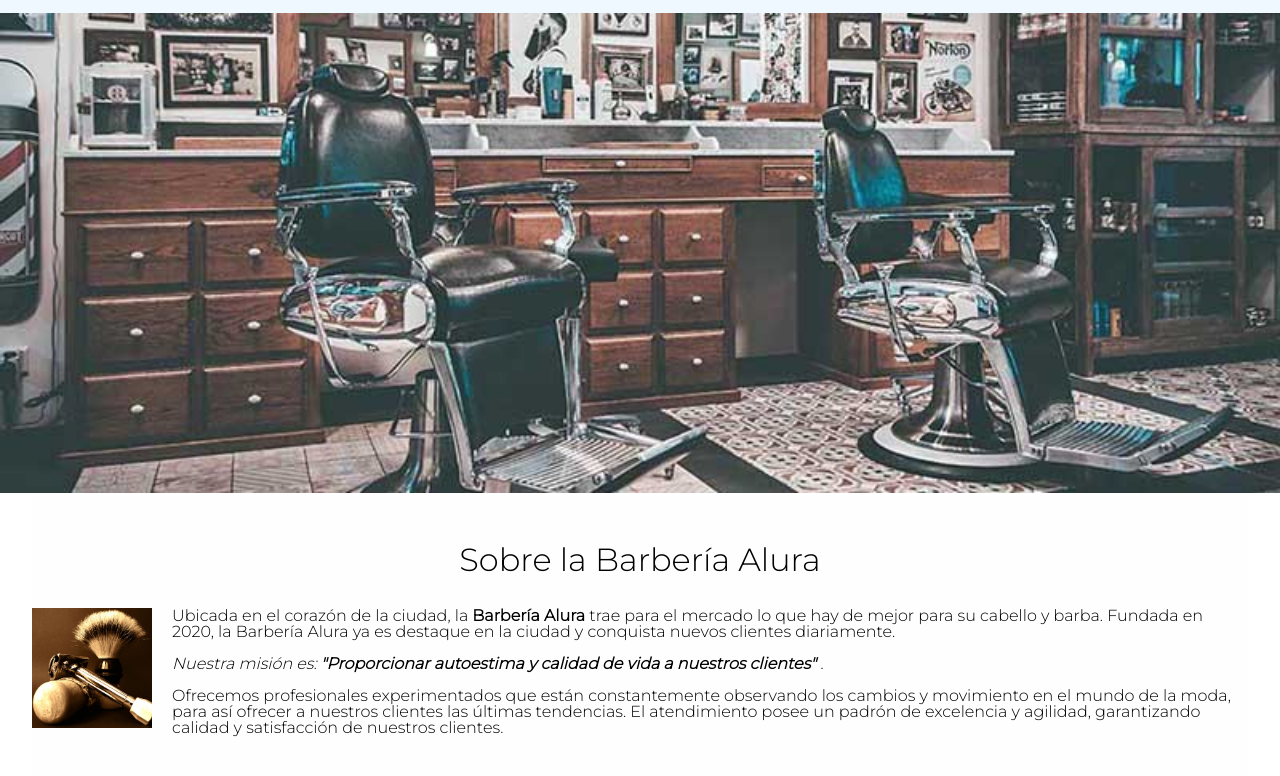
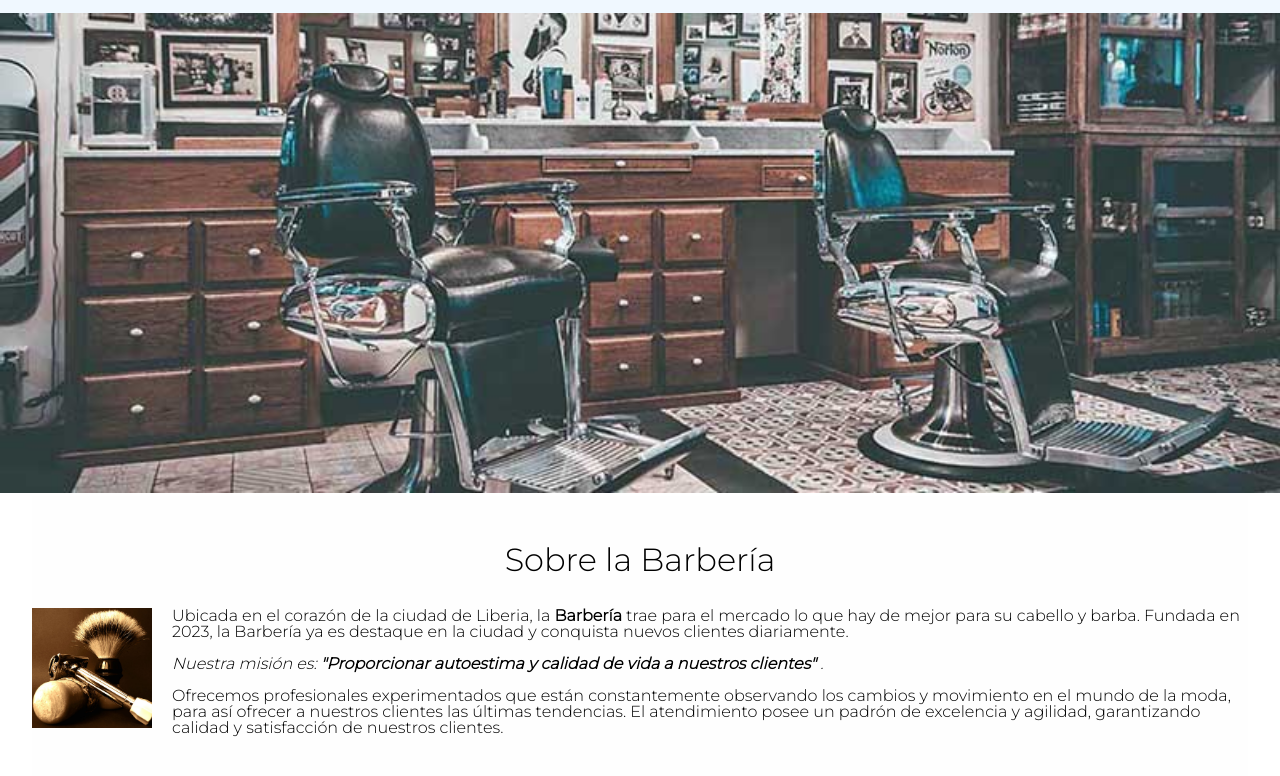
Before and after one commit to Kenneth506CR/Barberia, a plain HTML site: page index.html in a window 1280 px wide. Shown: the part 272-1048 px from the top of the page. Drawn offline with Linux system fonts and the light colour scheme.

Commit message:
Resposive

```diff
--- a/index.html
+++ b/index.html
@@ -39,7 +39,7 @@
 
     <main>
       <section class="principal">
-        <h2 class="titulo-principal">Sobre la Barbería Alura</h2>
+        <h2 class="titulo-principal">Sobre la Barbería</h2>
         <!-- titulo en a pagina -->
 
         <img
@@ -50,14 +50,14 @@
 
         <p>
           <!-- parrafos en la pagina -->
-          Ubicada en el corazón de la ciudad, la
+          Ubicada en el corazón de la ciudad de Liberia, la
           <strong>
             <!-- letra resaltada en negro -->
-            Barbería Alura
+            Barbería
           </strong>
           trae para el mercado lo que hay de mejor para su cabello y barba.
-          Fundada en 2020, la Barbería Alura ya es destaque en la ciudad y
-          conquista nuevos clientes diariamente.
+          Fundada en 2023, la Barbería ya es destaque en la ciudad y conquista
+          nuevos clientes diariamente.
         </p>
 
         <p id="mision">
```
Also changed, not shown: contacto.html (+1 -1 lines), productos.html (+1 -1 lines).
